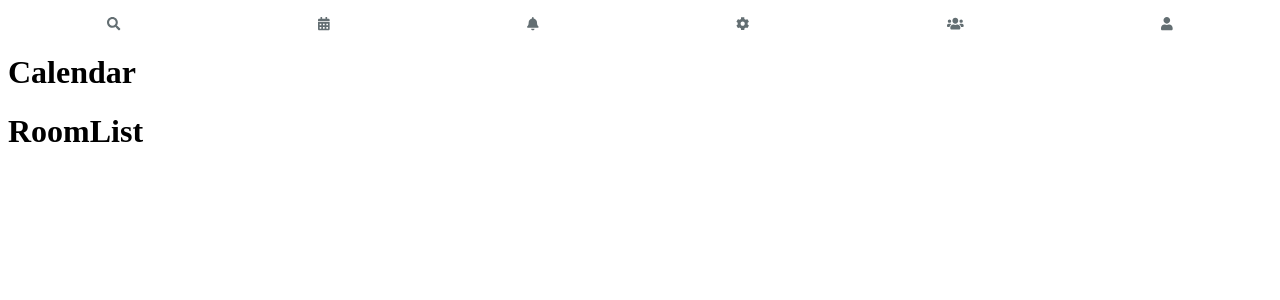
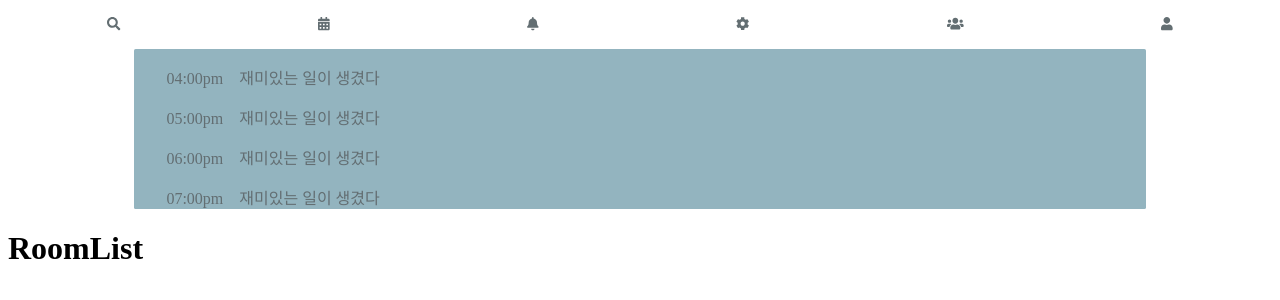
Before and after one commit to develop-house/frontend, a Next.js app: page /feed in a window 1280 px wide. Shown: the top 300 px of the page. Built offline with nearby package versions, Linux system fonts and the light colour scheme; what emotion-normalize would draw is missing.

Commit message:
💄add calender

```diff
--- a/components/feed/calendar.jsx
+++ /dev/null
@@ -1,7 +0,0 @@
-import React from 'react';
-
-const Calendar = (props) => {
-  return <h1>Calendar</h1>;
-};
-
-export default Calendar;
--- /dev/null
+++ b/components/feed/calendarDetail.jsx
@@ -0,0 +1,31 @@
+import React from 'react';
+import { css } from '@emotion/react';
+import PropTypes from 'prop-types';
+
+const CalendarDetail = ({ time, info }) => {
+  return (
+    <li css={liStyle}>
+      <span css={textStyle}>{time}</span>
+      <span css={textStyle}>{info}</span>
+    </li>
+  );
+};
+
+CalendarDetail.propTypes = {
+  time: PropTypes.string,
+  info: PropTypes.string,
+};
+
+const liStyle = css`
+  width: 90%;
+  margin: 1rem;
+  overflow: hidden;
+  text-overflow: ellipsis;
+`;
+
+const textStyle = css`
+  color: #636e72;
+  margin-left: 1rem;
+`;
+
+export default CalendarDetail;
--- /dev/null
+++ b/components/feed/calendarList.jsx
@@ -0,0 +1,32 @@
+import React from 'react';
+import { css } from '@emotion/react';
+import PropTypes from 'prop-types';
+import CalendarDetail from './calendarDetail';
+
+const CalendarList = ({ events }) => {
+  return (
+    <ul css={ulStyle}>
+      {events.map((event, idx) => (
+        <CalendarDetail key={idx} time={event.time} info={event.info} />
+      ))}
+    </ul>
+  );
+};
+
+CalendarList.propTypes = {
+  events: PropTypes.array,
+};
+
+const ulStyle = css`
+  list-style: none;
+  background-color: #93b4bf;
+  width: 80%;
+  height: 20vh;
+  padding: 0;
+  margin: auto;
+  border-radius: 0.1rem;
+
+  overflow-y: scroll;
+`;
+
+export default CalendarList;
--- a/components/feed/header.jsx
+++ b/components/feed/header.jsx
@@ -11,24 +11,54 @@ import {
 } from '@fortawesome/free-solid-svg-icons';
 
 const Header = () => {
+  const handleClickSearch = () => {
+    console.log('handleClickSearch');
+    //=> search page로
+  };
+
+  const handleClickCalendar = () => {
+    console.log('handleClickCalendar');
+    //=> calendar page로
+  };
+
+  const handleClickAlarm = () => {
+    console.log('handleClickAlarm');
+    //=> alarm page로
+  };
+
+  const handleClickSetting = () => {
+    console.log('handleClickSetting');
+    //=> setting page로
+  };
+
+  const handleClickFriend = () => {
+    console.log('handleClickFriend');
+    //=> friend page로
+  };
+
+  const handleClickProfile = () => {
+    console.log('handleClickProfile');
+    //=> profile page로
+  };
+
   return (
     <ul css={ulStyle}>
-      <button css={buttonStyle}>
+      <button css={buttonStyle} onClick={handleClickSearch}>
         <FontAwesomeIcon icon={faSearch} />
       </button>
-      <button css={buttonStyle}>
+      <button css={buttonStyle} onClick={handleClickCalendar}>
         <FontAwesomeIcon icon={faCalendarAlt} />
       </button>
-      <button css={buttonStyle}>
+      <button css={buttonStyle} onClick={handleClickAlarm}>
         <FontAwesomeIcon icon={faBell} />
       </button>
-      <button css={buttonStyle}>
+      <button css={buttonStyle} onClick={handleClickSetting}>
         <FontAwesomeIcon icon={faCog} />
       </button>
-      <button css={buttonStyle}>
+      <button css={buttonStyle} onClick={handleClickFriend}>
         <FontAwesomeIcon icon={faUsers} />
       </button>
-      <button css={buttonStyle}>
+      <button css={buttonStyle} onClick={handleClickProfile}>
         <FontAwesomeIcon icon={faUser} />
       </button>
     </ul>
--- a/components/feed/roomList.jsx
+++ b/components/feed/roomList.jsx
@@ -1,6 +1,12 @@
 import React from 'react';
+import { css } from '@emotion/react';
+import PropTypes from 'prop-types';
 
-const RoomList = (props) => {
+const RoomDetail = () => {
+  return <li></li>;
+};
+
+const RoomList = () => {
   return <h1>RoomList</h1>;
 };
 
--- a/pages/feed.jsx
+++ b/pages/feed.jsx
@@ -1,13 +1,20 @@
-import React from 'react';
-import Calendar from '../components/feed/calendar';
+import React, { useState } from 'react';
+import CalendarList from '../components/feed/calendarList';
 import Header from '../components/feed/header';
 import RoomList from '../components/feed/roomList';
 
-const Feed = (props) => {
+const Feed = () => {
+  const [events, setEvents] = useState([
+    { time: '04:00pm', info: '재미있는 일이 생겼다' },
+    { time: '05:00pm', info: '재미있는 일이 생겼다' },
+    { time: '06:00pm', info: '재미있는 일이 생겼다' },
+    { time: '07:00pm', info: '재미있는 일이 생겼다' },
+  ]);
+
   return (
     <>
       <Header />
-      <Calendar />
+      <CalendarList events={events} />
       <RoomList />
     </>
   );
```
Also changed, not shown: components/feed/roomDetail.jsx (added).
